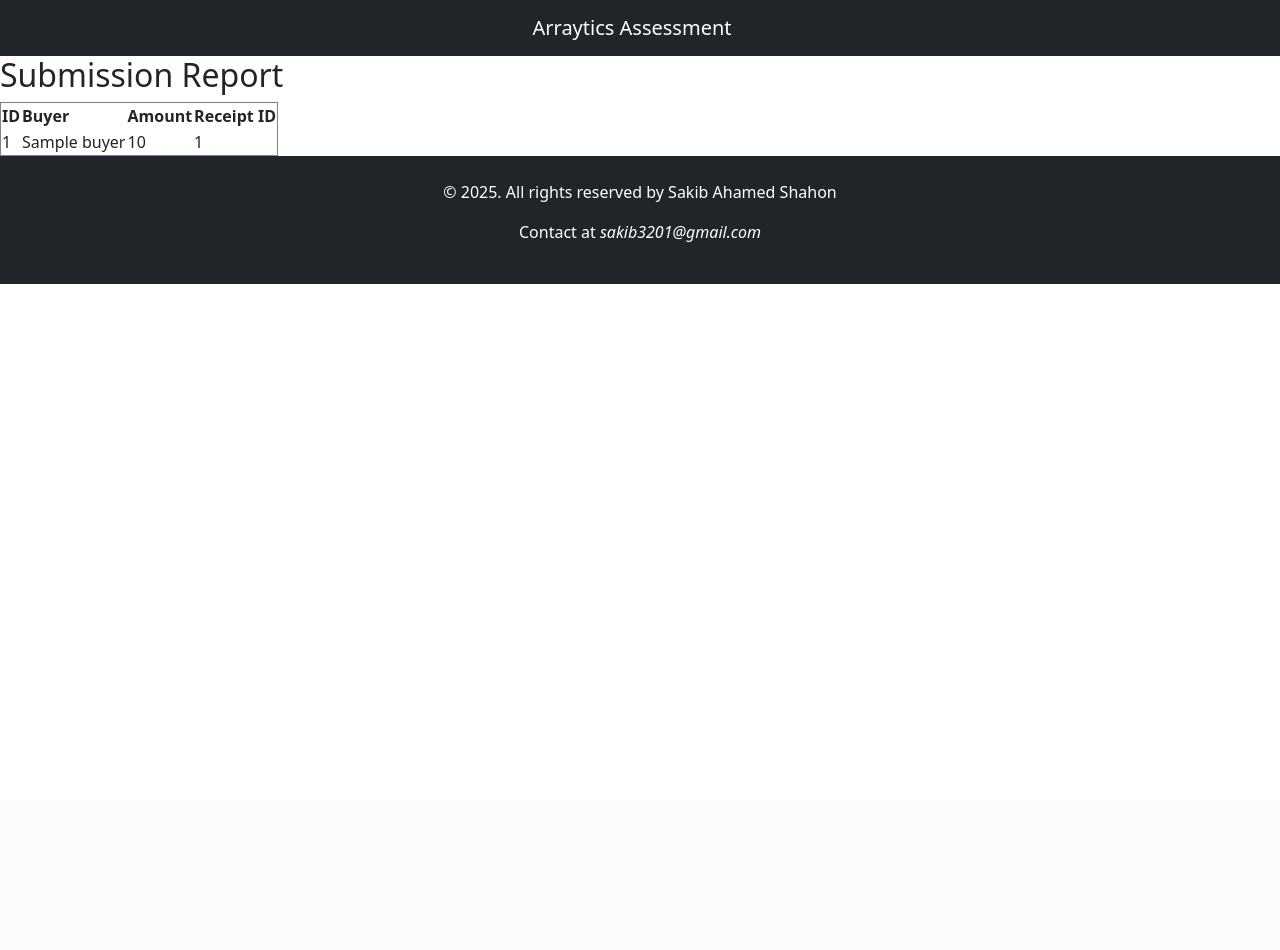
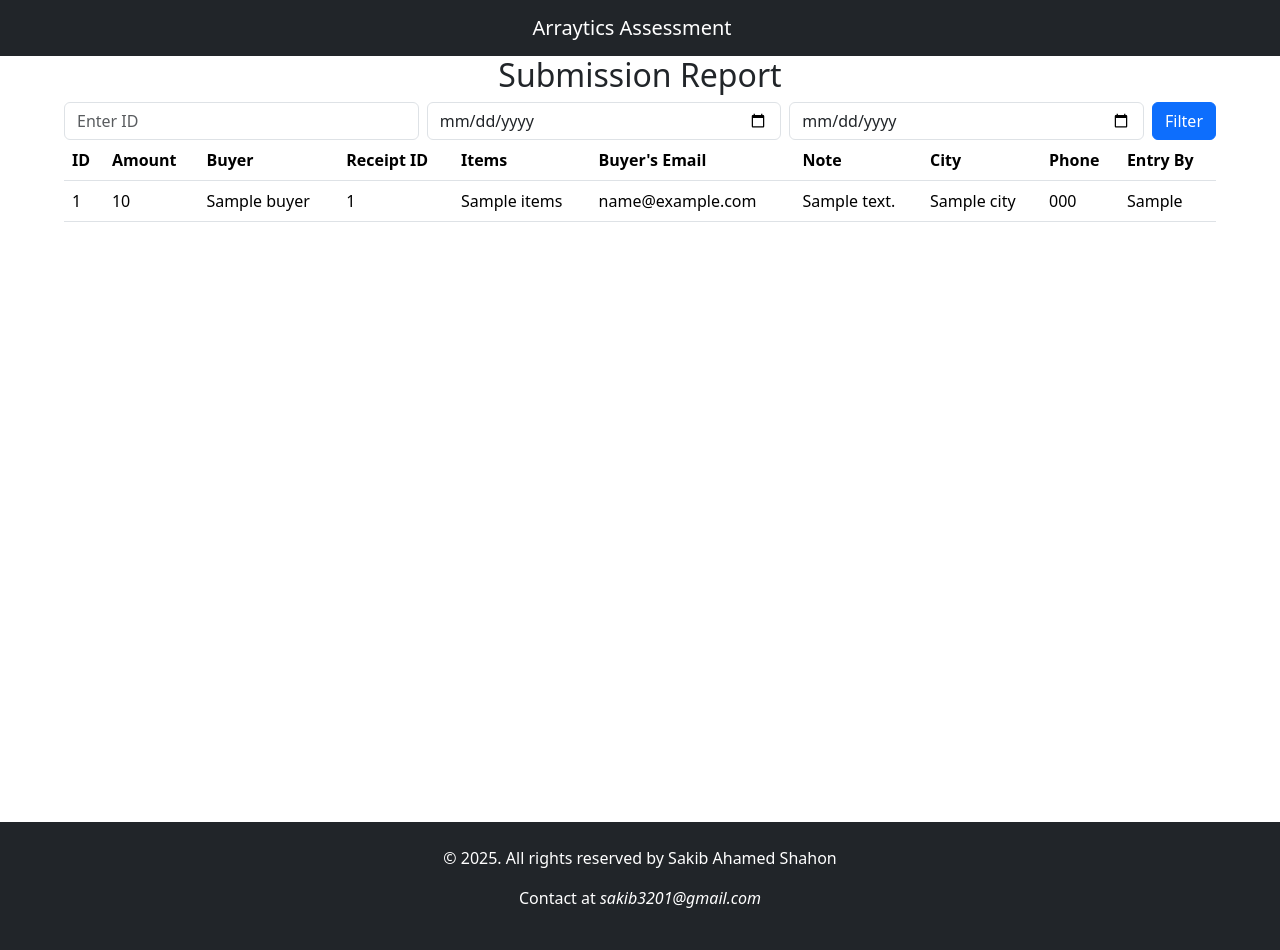
Before and after one commit to sakib3201/arraytics_task, a PHP site: template app/Views/report.php in a window 1280 px wide. Before the commit the page ends 284 px from the top, so only its background shows below. Run offline with PHP 8.4, Linux system fonts and the light colour scheme; the template is opened without the code that fills it: most values are stand-ins (such as "Sample title", 1, 10 or a date in 2020).

Commit message:
Added report filter

```diff
--- a/app/Views/layout/header.php
+++ b/app/Views/layout/header.php
@@ -3,10 +3,10 @@
 <head>
     <meta charset="UTF-8">
     <meta name="viewport" content="width=device-width, initial-scale=1.0">
-    <title>Simple Header</title>
+    <title>Arraytisk Task</title>
     <link href="https://cdn.jsdelivr.net/npm/bootstrap@5.3.3/dist/css/bootstrap.min.css" rel="stylesheet">
     <link rel="stylesheet" href="https://cdn.jsdelivr.net/npm/bootstrap-icons@1.11.3/font/bootstrap-icons.min.css">
-    <link rel="stylesheet" href="public/css/style.css">
+    <!-- <link rel="stylesheet" href="public/css/style.css"> -->
 </head>
 <body>
 
--- a/app/Views/report.php
+++ b/app/Views/report.php
@@ -1,17 +1,53 @@
-<h2>Submission Report</h2>
-<table border="1">
+<?php require_once 'layout/header.php' ?>
+
+<h2 class="text-center">Submission Report</h2>
+<div class="d-flex justify-content-center">
+    <div class="table-wrapper" style="width: 90%; min-height: 90vh">
+        <form action="/report" method="get" class="d-flex">
+            <input type="text" class="form-control me-2" name="id" placeholder="Enter ID">
+            <input type="date" class="form-control me-2" name="start_date" placeholder="Start Date">
+            <input type="date" class="form-control me-2" name="end_date" placeholder="End Date">
+            <button type="submit" class="btn btn-primary">Filter</button>
+        </form>
+        <table class="table">
+            <thead>
                 <tr>
                     <th>ID</th>
+                    <th>Amount</th>
                     <th>Buyer</th>
-        <th>Amount</th>
                     <th>Receipt ID</th>
+                    <th>Items</th>
+                    <th>Buyer's Email</th>
+                    <th>Note</th>
+                    <th>City</th>
+                    <th>Phone</th>
+                    <th>Entry By</th>
                 </tr>
+            </thead>
+            <tbody>
+            <?php if (empty($submissions)): ?>
+                <tr>
+                    <td colspan="10" class="text-center">No submissions found</td>
+                </tr>
+            <?php else: ?>
                 <?php foreach ($submissions as $submission): ?>
                     <tr>
                         <td><?= $submission['id'] ?></td>
+                        <td><?= $submission['amount'] ?></td>
                         <td><?= $submission['buyer'] ?></td>
-        <td><?= $submission['amount'] ?></td>
                         <td><?= $submission['receipt_id'] ?></td>
+                        <td><?= is_array($submission['items']) ? implode(",<br>", $submission['items']) : $submission['items']; ?></td>
+                        <td><?= $submission['buyer_email'] ?></td>
+                        <td><?= $submission['note'] ?></td>
+                        <td><?= $submission['city'] ?></td>
+                        <td><?= $submission['phone'] ?></td>
+                        <td><?= $submission['entry_by'] ?></td>
                     </tr>
                 <?php endforeach; ?>
+            <?php endif; ?>
+            </tbody>
         </table>
+    </div>
+</div>
+
+<?php require_once 'layout/footer.php' ?>
```
Also changed, not shown: app/Controllers/SubmissionController.php (+9 -3 lines), app/Models/Submission.php (+29 -7 lines), app/Views/form.php (+17 -16 lines), core/Database.php (+4 -4 lines). Lines whose indentation alone changed are shown as unchanged.
